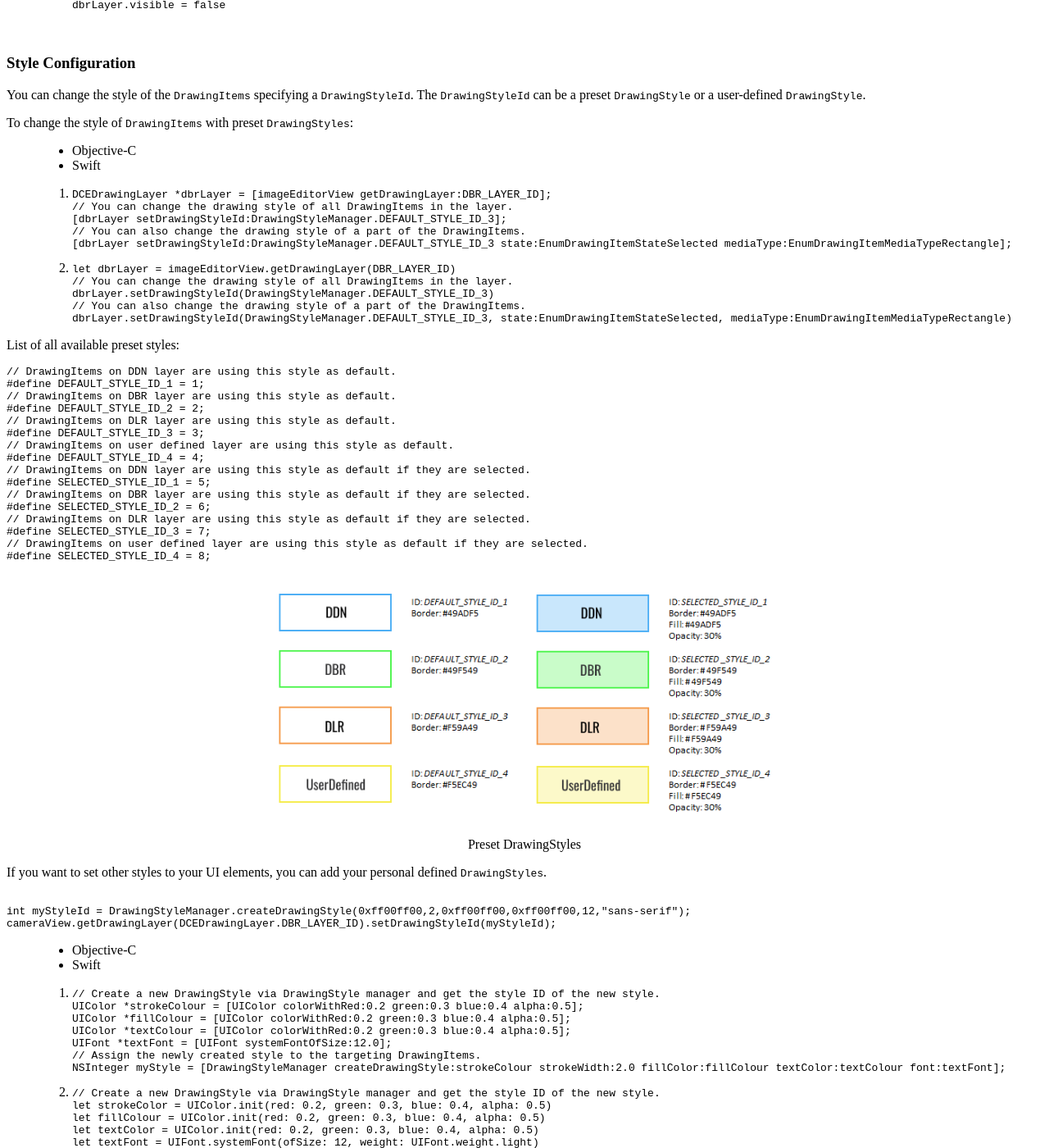
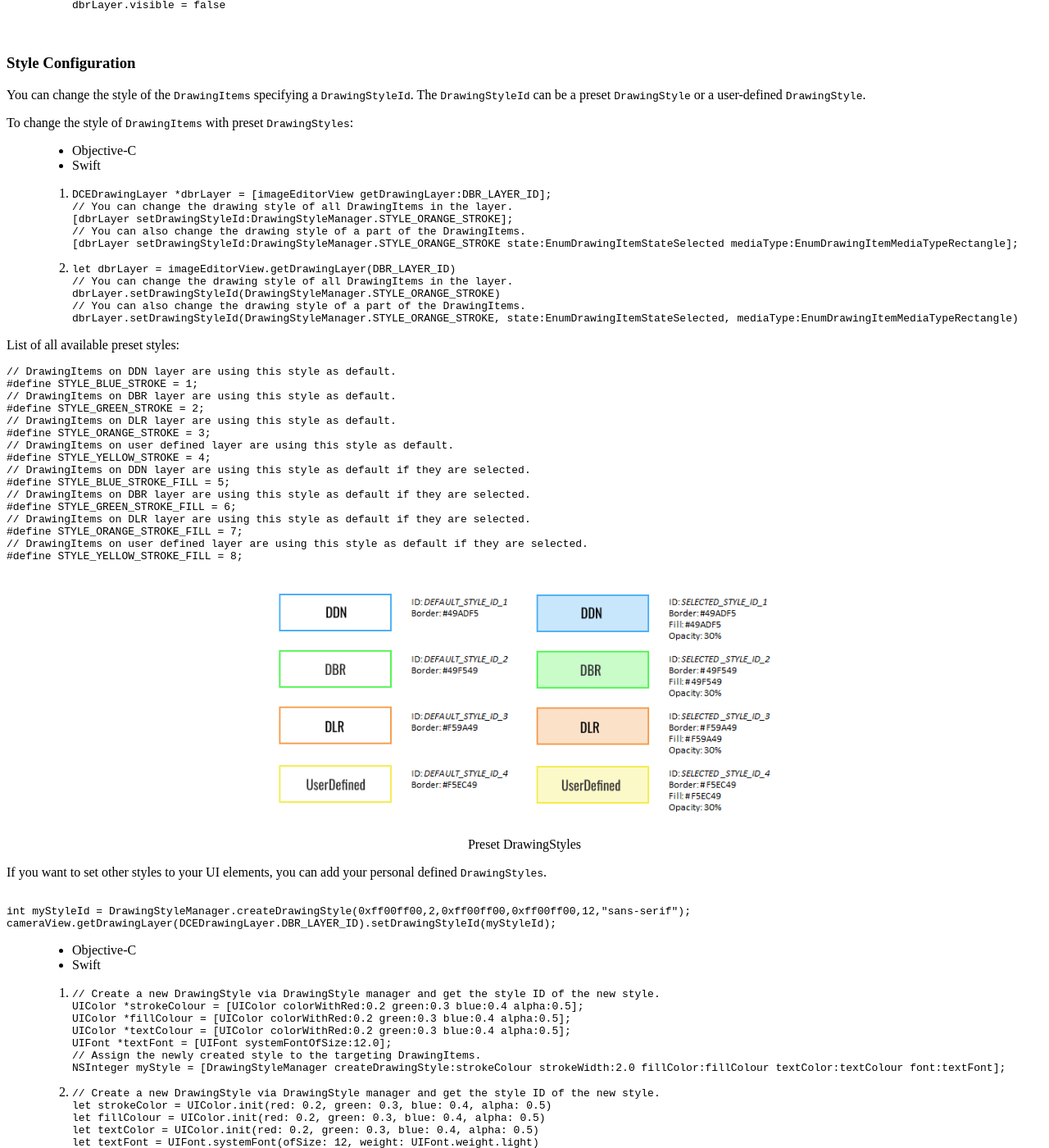
Before and after one commit to dynamsoft-docs/document-normalizer-docs, a Jekyll site: the page built from programming/ios/api-reference/camera-enhancer/guide-of-drawing-items.md, in a window 1280 px wide and 1400 px high, scrolled down 1572 px. Shown: the whole window at 82% size. Built offline with Jekyll 4.4.1, drawn with Linux system fonts in a browser that asks for light colours; some of the changed text lies outside the part shown.

Commit message:
Updated drawing style ID

````diff
--- a/programming/ios/api-reference/camera-enhancer/guide-of-drawing-items.md
+++ b/programming/ios/api-reference/camera-enhancer/guide-of-drawing-items.md
@@ -62,38 +62,38 @@ To change the style of `DrawingItems` with preset `DrawingStyles`:
 ```objc
 DCEDrawingLayer *dbrLayer = [imageEditorView getDrawingLayer:DBR_LAYER_ID];
 // You can change the drawing style of all DrawingItems in the layer.
-[dbrLayer setDrawingStyleId:DrawingStyleManager.DEFAULT_STYLE_ID_3];
+[dbrLayer setDrawingStyleId:DrawingStyleManager.STYLE_ORANGE_STROKE];
 // You can also change the drawing style of a part of the DrawingItems.
-[dbrLayer setDrawingStyleId:DrawingStyleManager.DEFAULT_STYLE_ID_3 state:EnumDrawingItemStateSelected mediaType:EnumDrawingItemMediaTypeRectangle];
+[dbrLayer setDrawingStyleId:DrawingStyleManager.STYLE_ORANGE_STROKE state:EnumDrawingItemStateSelected mediaType:EnumDrawingItemMediaTypeRectangle];
 ```
 2.
 ```swift
 let dbrLayer = imageEditorView.getDrawingLayer(DBR_LAYER_ID)
 // You can change the drawing style of all DrawingItems in the layer.
-dbrLayer.setDrawingStyleId(DrawingStyleManager.DEFAULT_STYLE_ID_3)
+dbrLayer.setDrawingStyleId(DrawingStyleManager.STYLE_ORANGE_STROKE)
 // You can also change the drawing style of a part of the DrawingItems.
-dbrLayer.setDrawingStyleId(DrawingStyleManager.DEFAULT_STYLE_ID_3, state:EnumDrawingItemStateSelected, mediaType:EnumDrawingItemMediaTypeRectangle)
+dbrLayer.setDrawingStyleId(DrawingStyleManager.STYLE_ORANGE_STROKE, state:EnumDrawingItemStateSelected, mediaType:EnumDrawingItemMediaTypeRectangle)
 ```
 
 List of all available preset styles:
 
 ```objc
 // DrawingItems on DDN layer are using this style as default.
-#define DEFAULT_STYLE_ID_1 = 1;
+#define STYLE_BLUE_STROKE = 1;
 // DrawingItems on DBR layer are using this style as default.
-#define DEFAULT_STYLE_ID_2 = 2;
+#define STYLE_GREEN_STROKE = 2;
 // DrawingItems on DLR layer are using this style as default.
-#define DEFAULT_STYLE_ID_3 = 3;
+#define STYLE_ORANGE_STROKE = 3;
 // DrawingItems on user defined layer are using this style as default.
-#define DEFAULT_STYLE_ID_4 = 4;
+#define STYLE_YELLOW_STROKE = 4;
 // DrawingItems on DDN layer are using this style as default if they are selected.
-#define SELECTED_STYLE_ID_1 = 5;
+#define STYLE_BLUE_STROKE_FILL = 5;
 // DrawingItems on DBR layer are using this style as default if they are selected.
-#define SELECTED_STYLE_ID_2 = 6;
+#define STYLE_GREEN_STROKE_FILL = 6;
 // DrawingItems on DLR layer are using this style as default if they are selected.
-#define SELECTED_STYLE_ID_3 = 7;
+#define STYLE_ORANGE_STROKE_FILL = 7;
 // DrawingItems on user defined layer are using this style as default if they are selected.
-#define SELECTED_STYLE_ID_4 = 8;
+#define STYLE_YELLOW_STROKE_FILL = 8;
 ```
 
 <div align="center">
@@ -143,14 +143,14 @@ To modify the existing DrawingStyles:
 >1.
 ```objc
 // Get the style by ID.
-DrawingStyle *myStyle = [DrawingStyleManager getDrawingStyle:DEFAULT_STYLE_ID_1];
+DrawingStyle *myStyle = [DrawingStyleManager getDrawingStyle:STYLE_BLUE_STROKE_FILL];
 // Modify the style.
 myStyle.strokeColor = [UIColor colorWithRed:0.5 green:0.5 blue:0.5 alpha:0.5];
 ```
 2.
 ```swift
 // Get the style by ID.
-let myStyle = DrawingStyleManager.getDrawingStyle(DEFAULT_STYLE_ID_1)
+let myStyle = DrawingStyleManager.getDrawingStyle(STYLE_BLUE_STROKE_FILL)
 // Modify the style.
 myStyle.strokeColor = UIColor.init(red: 0.7, green: 0.7, blue: 0.7, alpha: 0.5)
 ```
````
Also changed, not shown: programming/android/api-reference/camera-enhancer/drawingstylemanager.md (+9 -9 lines), programming/android/api-reference/camera-enhancer/guide-of-drawing-items.md (+10 -10 lines), programming/ios/api-reference/camera-enhancer/drawingstylemanager.md (+10 -10 lines).
